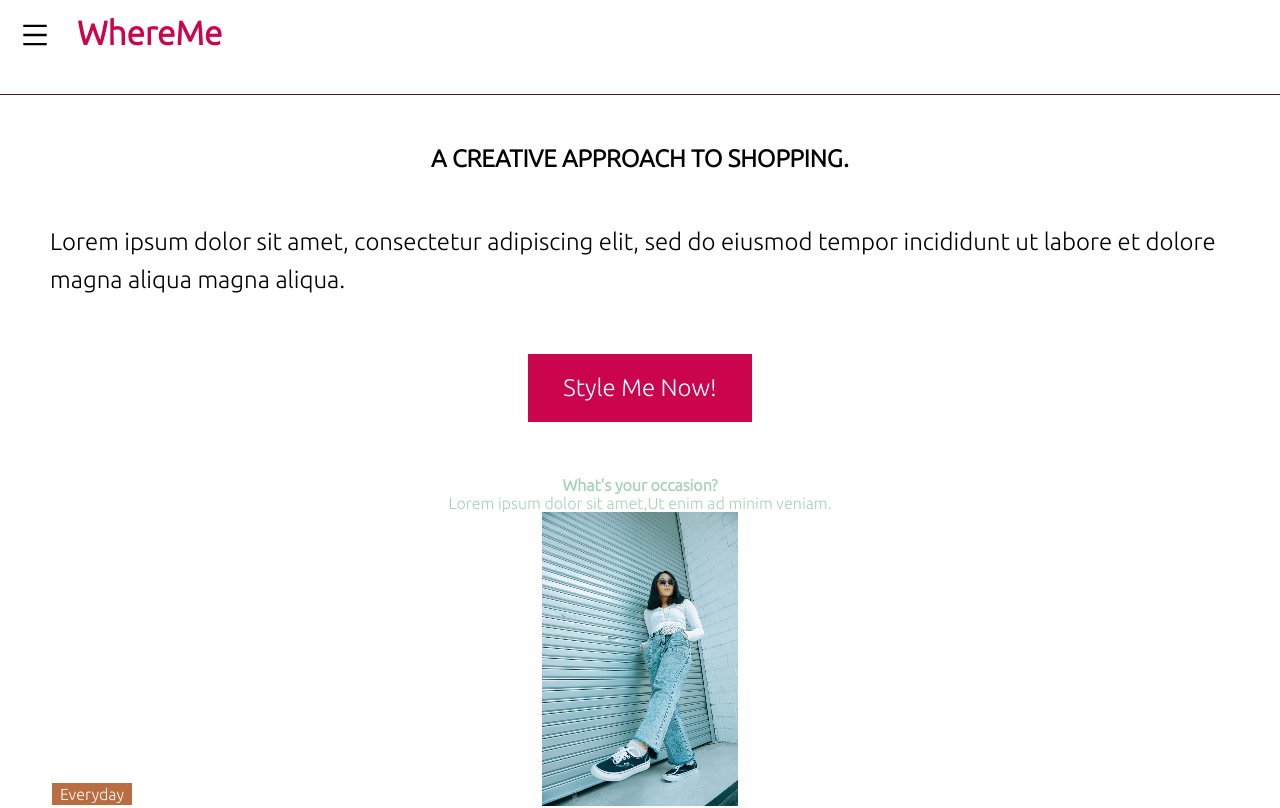
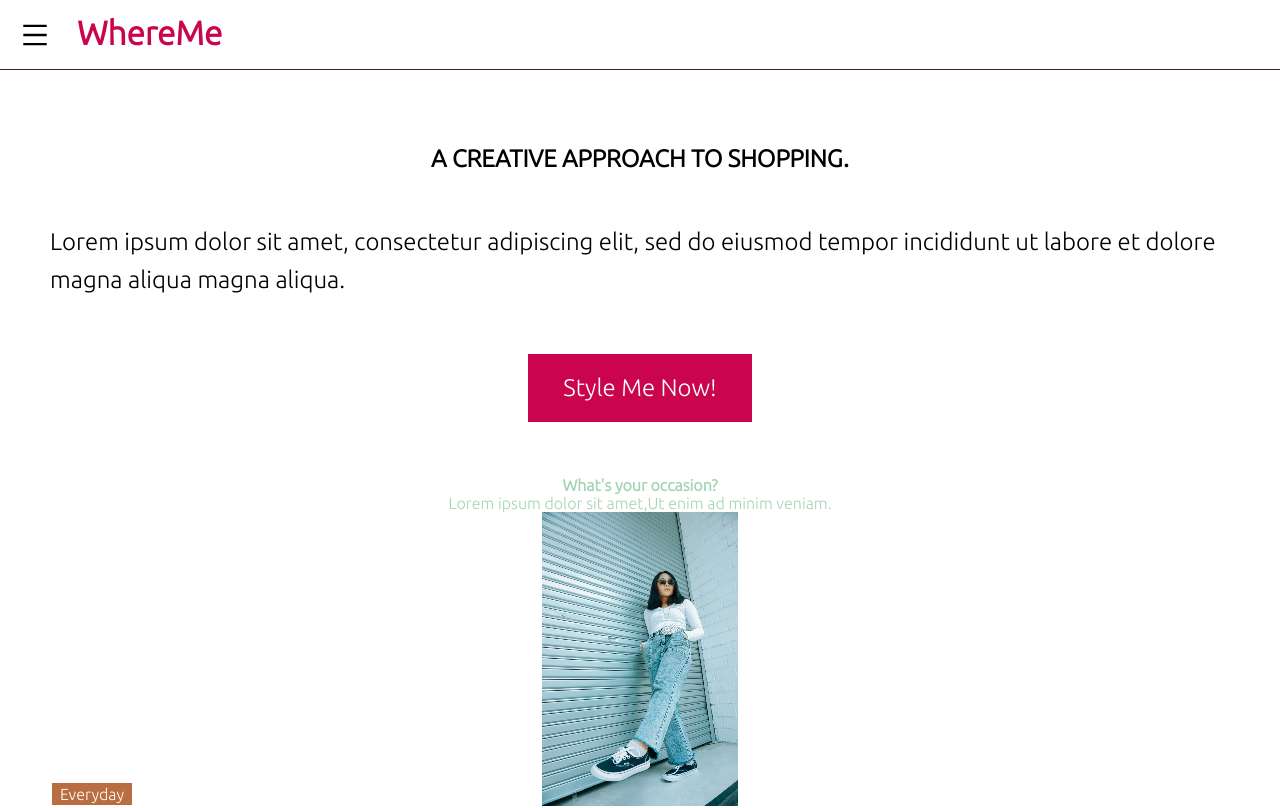
Before and after one commit to mnygit/whereme_project, a React (Create React App) app: page / in a window 1280 px wide. Shown: the top 808 px of the page. Built offline with nearby package versions, Linux system fonts and the light colour scheme; a web font is replaced by a local one.

Commit message:
add height

```diff
--- a/src/index.css
+++ b/src/index.css
@@ -42,7 +42,7 @@
     position: relative;
     overflow: hidden;
     border-bottom: 1px solid #3B1C32;
-    /* height: 70px; */
+    height: 70px;
 
 }
 .top-nav .nav-links {
```
